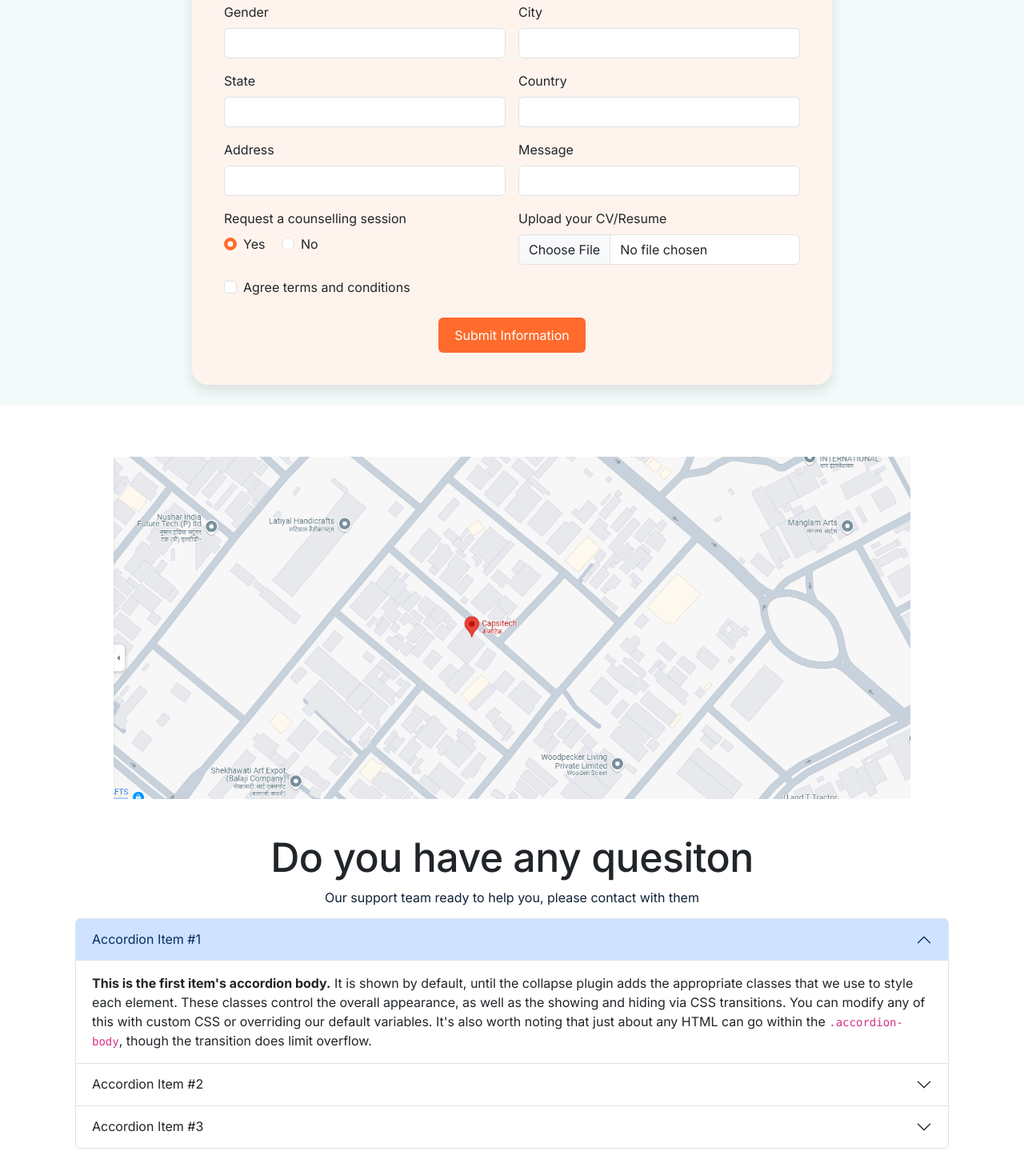
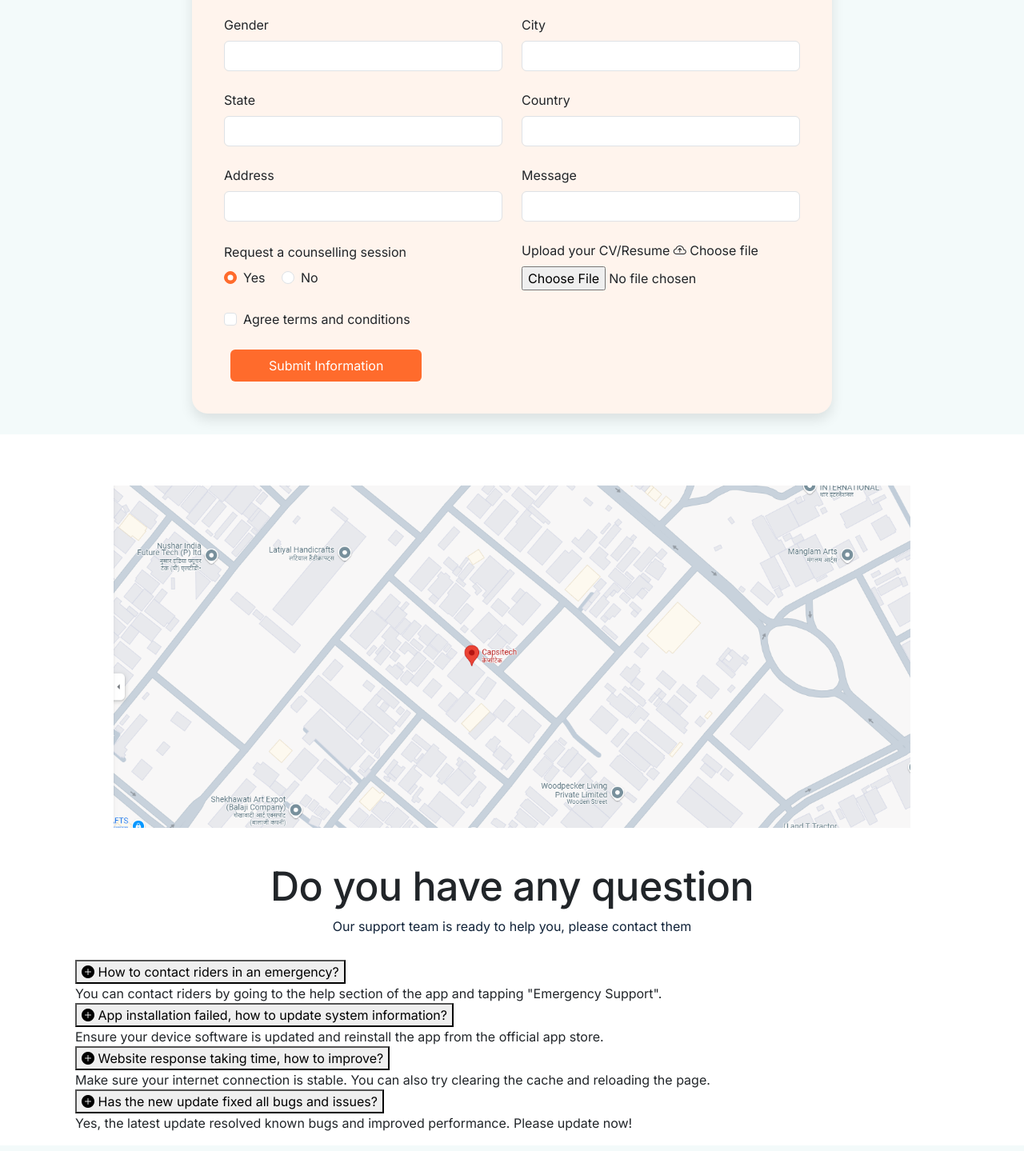
Before and after one commit to samanuekola/capsitech-task1, a plain HTML site: page capsitech/contactus.html in a window 1280 px wide. Shown: the part 1022-2461 px from the top of the page at 80% size. Drawn offline with nearby package versions, Linux system fonts and the light colour scheme.

Commit message:
Update contactus.html

```diff
--- a/capsitech/contactus.html
+++ b/capsitech/contactus.html
@@ -27,11 +27,35 @@
       <div class="collapse navbar-collapse" id="navbarSupportedContent">
         <div class="ms-auto d-flex flex-column flex-md-row align-items-center gap-3">
           <div class="d-flex flex-column flex-md-row align-items-center gap-3">
-            <a href="#" class="nav-link-custom">Resources</a>
+
+
+            <div class="dropdown">
+              <a class="nav-link-custom dropdown-toggle" href="#" role="button" data-bs-toggle="dropdown" aria-expanded="false">
+                Resources
+              </a>
+              <ul class="dropdown-menu">
+                <li><a class="dropdown-item" href="#">Blog</a></li>
+                <li><a class="dropdown-item" href="#">Help Center</a></li>
+                <li><a class="dropdown-item" href="#">Guides</a></li>
+              </ul>
+            </div>
+
             <a href="#" class="nav-link-custom">Success stories</a>
-            <a href="#" class="nav-link-custom">Company</a>
+
+            <div class="dropdown">
+              <a class="nav-link-custom dropdown-toggle" href="#" role="button" data-bs-toggle="dropdown" aria-expanded="false">
+                Company
+              </a>
+              <ul class="dropdown-menu">
+                <li><a class="dropdown-item" href="#">About Us</a></li>
+                <li><a class="dropdown-item" href="#">Careers</a></li>
+                <li><a class="dropdown-item" href="./contactus.html">Contact</a></li>
+              </ul>
+            </div>
+
             <a href="#" class="nav-link-custom">Pricing</a>
           </div>
+
           <div class="d-flex flex-column flex-md-row align-items-center gap-2">
             <button class="btn-login">Login</button>
             <button class="btn-create-account">Create free account</button>
@@ -92,46 +116,46 @@
     </div>
     <div class="form-container">
       <form>
-        <div class="row g-3">
+        <div class="row g-4 align-items-center">
           <div class="col-md-6">
             <label for="fullName" class="form-label">Full name</label>
-            <input type="text" class="form-control" id="fullName" value="Ram Kumar Sharma">
+            <input type="text" class="form-control input-set" id="fullName" value="Ram Kumar Sharma">
           </div>
           <div class="col-md-6">
             <label for="email" class="form-label">Email address</label>
-            <input type="email" class="form-control" id="email">
+            <input type="email" class="form-control input-set" id="email">
           </div>
           <div class="col-md-6">
             <label for="phone" class="form-label">Phone number</label>
-            <input type="tel" class="form-control" id="phone">
+            <input type="tel" class="form-control input-set" id="phone">
           </div>
           <div class="col-md-6">
             <label for="dob" class="form-label">Date of birth</label>
-            <input type="date" class="form-control" id="dob">
+            <input type="date" class="form-control input-set" id="dob">
           </div>
           <div class="col-md-6">
             <label for="gender" class="form-label">Gender</label>
-            <input type="text" class="form-control" id="gender">
+            <input type="text" class="form-control input-set" id="gender">
           </div>
           <div class="col-md-6">
             <label for="city" class="form-label">City</label>
-            <input type="text" class="form-control" id="city">
+            <input type="text" class="form-control input-set" id="city">
           </div>
           <div class="col-md-6">
             <label for="state" class="form-label">State</label>
-            <input type="text" class="form-control" id="state">
+            <input type="text" class="form-control input-set" id="state">
           </div>
           <div class="col-md-6">
             <label for="country" class="form-label">Country</label>
-            <input type="text" class="form-control" id="country">
+            <input type="text" class="form-control input-set" id="country">
           </div>
           <div class="col-md-6">
             <label for="address" class="form-label">Address</label>
-            <input type="text" class="form-control" id="address">
+            <input type="text" class="form-control input-set" id="address">
           </div>
           <div class="col-md-6">
             <label for="message" class="form-label">Message</label>
-            <input type="text" class="form-control" id="message">
+            <input type="text" class="form-control input-set" id="message">
           </div>
           <div class="col-md-6">
             <label class="form-label d-block">Request a counselling session</label>
@@ -145,8 +169,13 @@
             </div>
           </div>
           <div class="col-md-6">
-            <label for="resume" class="form-label">Upload your CV/Resume</label>
-            <input type="file" class="form-control" id="resume">
+            <div class="upload-container">
+              <label for="cvUpload" class="form-label">Upload your CV/Resume</label>
+              <label for="cvUpload" class="custom-file-upload">
+                <i class="bi bi-cloud-arrow-up"></i> Choose file
+              </label>
+              <input type="file" id="cvUpload" name="cvUpload">
+            </div>
           </div>
           <div class="col-12">
             <div class="form-check">
@@ -156,8 +185,8 @@
               </label>
             </div>
           </div>
-          <div class="col-12 text-center mt-4">
-            <button type="submit" class="btn btn-submit">Submit Information</button>
+          <div class="col-12 mx-2 mt-4">
+            <button type="submit" class="btn btn-submit py-2 px-5 border-0">Submit Information</button>
           </div>
         </div>
       </form>
@@ -168,51 +197,55 @@
       <div class="container-md">
         <img src="./task1/images/c-s2-1.png" class="img-fluid px-md-5 py-md-5">
       </div>
-      <div class="container">
-        <div>
-          <h2 class="text1-sectionc3 text-center">Do you have any quesiton</h2>
-          <h4 class="text2-sectionc3 text-center">Our support team ready to help you, please contact with them</h4>
-        </div>
+      <div class="faq-section">
+        <div class="container text-center">
+          <h2 class="text1-sectionc3">Do you have any question</h2>
+          <p class="text2-sectionc3">Our support team is ready to help you, please contact them</p>
 
-        <div class="accordion" id="accordionExample">
-          <div class="accordion-item">
-            <h2 class="accordion-header" id="headingOne">
-              <button class="accordion-button" type="button" data-bs-toggle="collapse" data-bs-target="#collapseOne" aria-expanded="true" aria-controls="collapseOne">
-                Accordion Item #1
+          <div class="faq-list text-start mx-auto mt-4">
+            <div class="faq-item">
+              <button class="faq-question">
+                <span class="icon"><i class="bi bi-plus-circle-fill"></i></span>
+                How to contact riders in an emergency?
               </button>
-            </h2>
-            <div id="collapseOne" class="accordion-collapse collapse show" aria-labelledby="headingOne" data-bs-parent="#accordionExample">
-              <div class="accordion-body">
-                <strong>This is the first item's accordion body.</strong> It is shown by default, until the collapse plugin adds the appropriate classes that we use to style each element. These classes control the overall appearance, as well as the showing and hiding via CSS transitions. You can modify any of this with custom CSS or overriding our default variables. It's also worth noting that just about any HTML can go within the <code>.accordion-body</code>, though the transition does limit overflow.
+              <div class="faq-answer">
+                You can contact riders by going to the help section of the app and tapping "Emergency Support".
               </div>
             </div>
-          </div>
-          <div class="accordion-item">
-            <h2 class="accordion-header" id="headingTwo">
-              <button class="accordion-button collapsed" type="button" data-bs-toggle="collapse" data-bs-target="#collapseTwo" aria-expanded="false" aria-controls="collapseTwo">
-                Accordion Item #2
+
+            <div class="faq-item">
+              <button class="faq-question">
+                <span class="icon"><i class="bi bi-plus-circle-fill"></i></span>
+                App installation failed, how to update system information?
               </button>
-            </h2>
-            <div id="collapseTwo" class="accordion-collapse collapse" aria-labelledby="headingTwo" data-bs-parent="#accordionExample">
-              <div class="accordion-body">
-                <strong>This is the second item's accordion body.</strong> It is hidden by default, until the collapse plugin adds the appropriate classes that we use to style each element. These classes control the overall appearance, as well as the showing and hiding via CSS transitions. You can modify any of this with custom CSS or overriding our default variables. It's also worth noting that just about any HTML can go within the <code>.accordion-body</code>, though the transition does limit overflow.
+              <div class="faq-answer">
+                Ensure your device software is updated and reinstall the app from the official app store.
               </div>
             </div>
-          </div>
-          <div class="accordion-item">
-            <h2 class="accordion-header" id="headingThree">
-              <button class="accordion-button collapsed" type="button" data-bs-toggle="collapse" data-bs-target="#collapseThree" aria-expanded="false" aria-controls="collapseThree">
-                Accordion Item #3
+
+            <div class="faq-item">
+              <button class="faq-question">
+                <span class="icon"><i class="bi bi-plus-circle-fill"></i></span>
+                Website response taking time, how to improve?
               </button>
-            </h2>
-            <div id="collapseThree" class="accordion-collapse collapse" aria-labelledby="headingThree" data-bs-parent="#accordionExample">
-              <div class="accordion-body">
-                <strong>This is the third item's accordion body.</strong> It is hidden by default, until the collapse plugin adds the appropriate classes that we use to style each element. These classes control the overall appearance, as well as the showing and hiding via CSS transitions. You can modify any of this with custom CSS or overriding our default variables. It's also worth noting that just about any HTML can go within the <code>.accordion-body</code>, though the transition does limit overflow.
+              <div class="faq-answer">
+                Make sure your internet connection is stable. You can also try clearing the cache and reloading the page.
+              </div>
+            </div>
+
+            <div class="faq-item">
+              <button class="faq-question">
+                <span class="icon"><i class="bi bi-plus-circle-fill"></i></span>
+                Has the new update fixed all bugs and issues?
+              </button>
+              <div class="faq-answer">
+                Yes, the latest update resolved known bugs and improved performance. Please update now!
               </div>
             </div>
           </div>
         </div>
       </div>
+
     </div>
   </section>
   <section class="sectionc-4 py-5">
@@ -266,5 +299,25 @@
       </div>
     </div>
   </section>
+  <script>
+    const questions = document.querySelectorAll('.faq-question');
+
+    questions.forEach(q => {
+      q.addEventListener('click', () => {
+        const item = q.parentElement;
+        const icon = q.querySelector('.icon i');
+        item.classList.toggle('active');
+
+
+        if (item.classList.contains('active')) {
+          icon.classList.remove('bi-plus-circle-fill');
+          icon.classList.add('bi-dash-circle-fill');
+        } else {
+          icon.classList.remove('bi-dash-circle-fill');
+          icon.classList.add('bi-plus-circle-fill');
+        }
+      });
+    });
+  </script>
 </body>
 </html>
```
